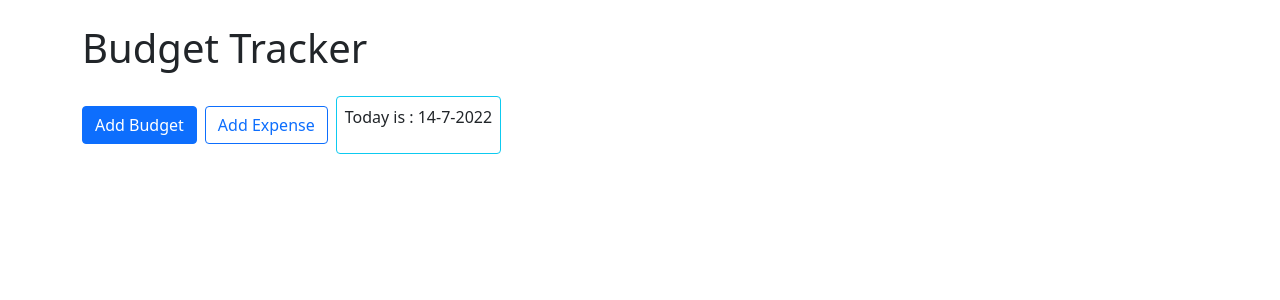
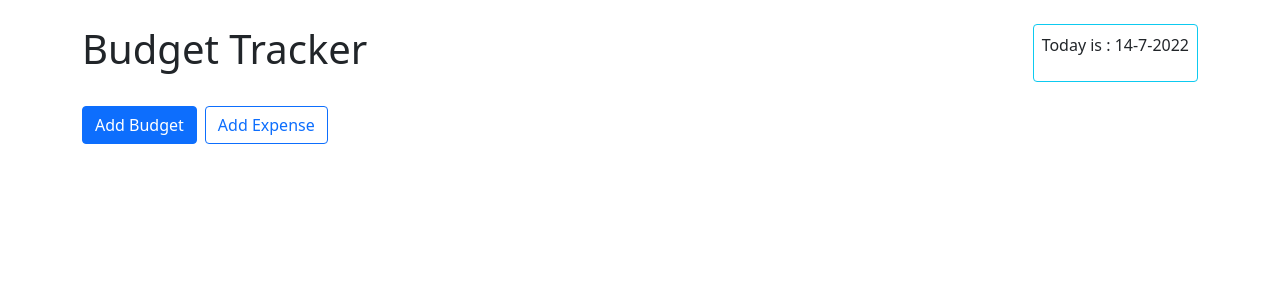
Before and after one commit to chris92vr/Budget-Tracker, a React (Create React App) app: page / in a window 1280 px wide. Shown: the top 300 px of the page. Built offline with nearby package versions, Linux system fonts and the light colour scheme.

Commit message:
Added CurrentDate component

```diff
--- a/src/App.js
+++ b/src/App.js
@@ -25,7 +25,11 @@ function App() {
   return (
     <>
       <Container className="my-4">
-      <h1 className="me-auto">Budget Tracker</h1>
+      <Stack direction="horizontal" className="mt-4 mb-4">
+      <h1 className=" me-auto">Budget Tracker</h1>
+      <CurrentDate />
+      </Stack>
+
         <Stack direction="horizontal" gap="2" className="mt-4 mb-4">
 
           <Button variant="primary" onClick={() => setShowAddBudgetModal(true)}>
@@ -34,7 +38,7 @@ function App() {
           <Button variant="outline-primary" onClick={openAddExpenseModal}>
             Add Expense
           </Button>
-          <CurrentDate className="ml-auto text-info border border-info" />
+
         </Stack>
         <div
           style={{
--- a/src/components/CurrentDate.js
+++ b/src/components/CurrentDate.js
@@ -19,7 +19,7 @@ export class CurrentDate extends Component {
 
   render(){
     return (
-      <div className="CurrentDate ml-auto text-dark border border-info rounded p-2">
+      <div className="CurrentDate text-dark border border-info rounded p-2 ">
         <p>Today is : {this.state.date}</p>
       </div>
     );
```
